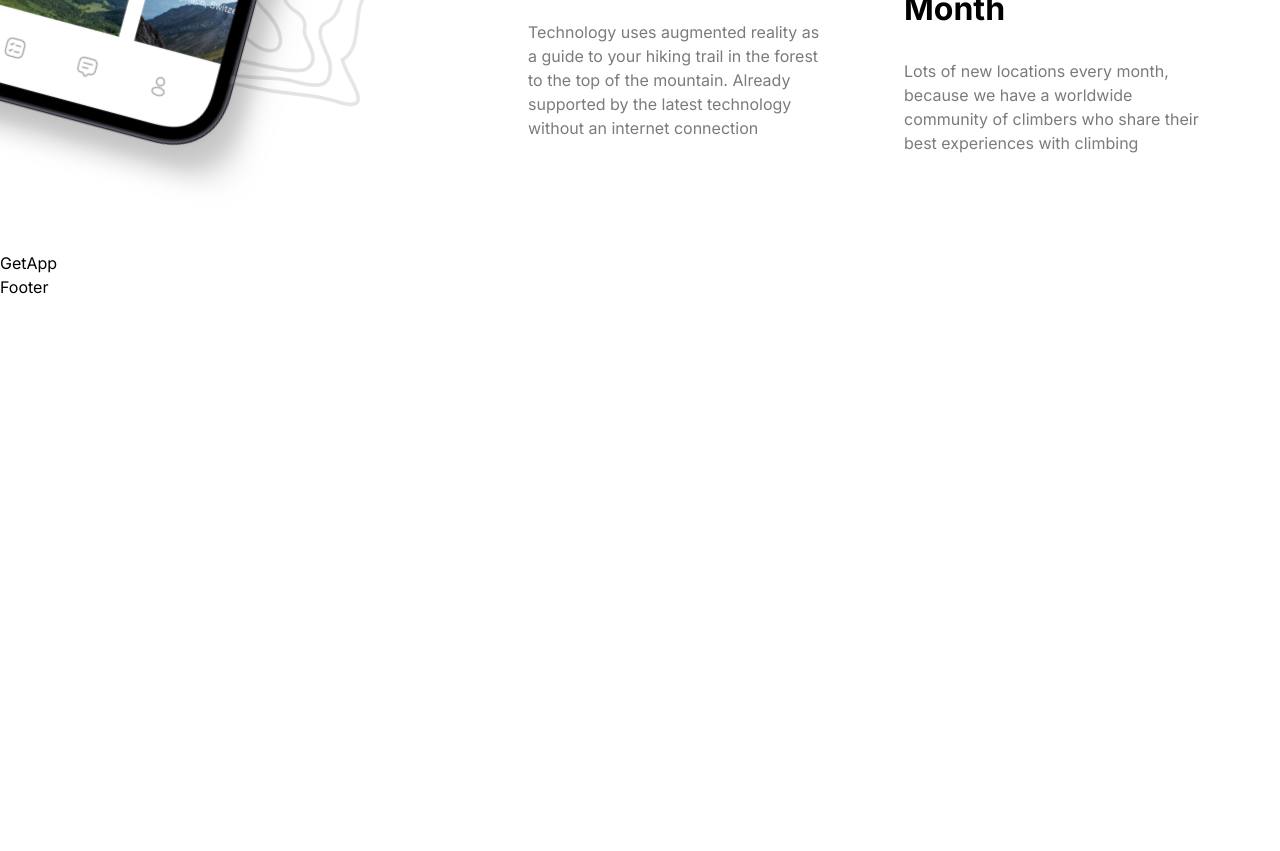
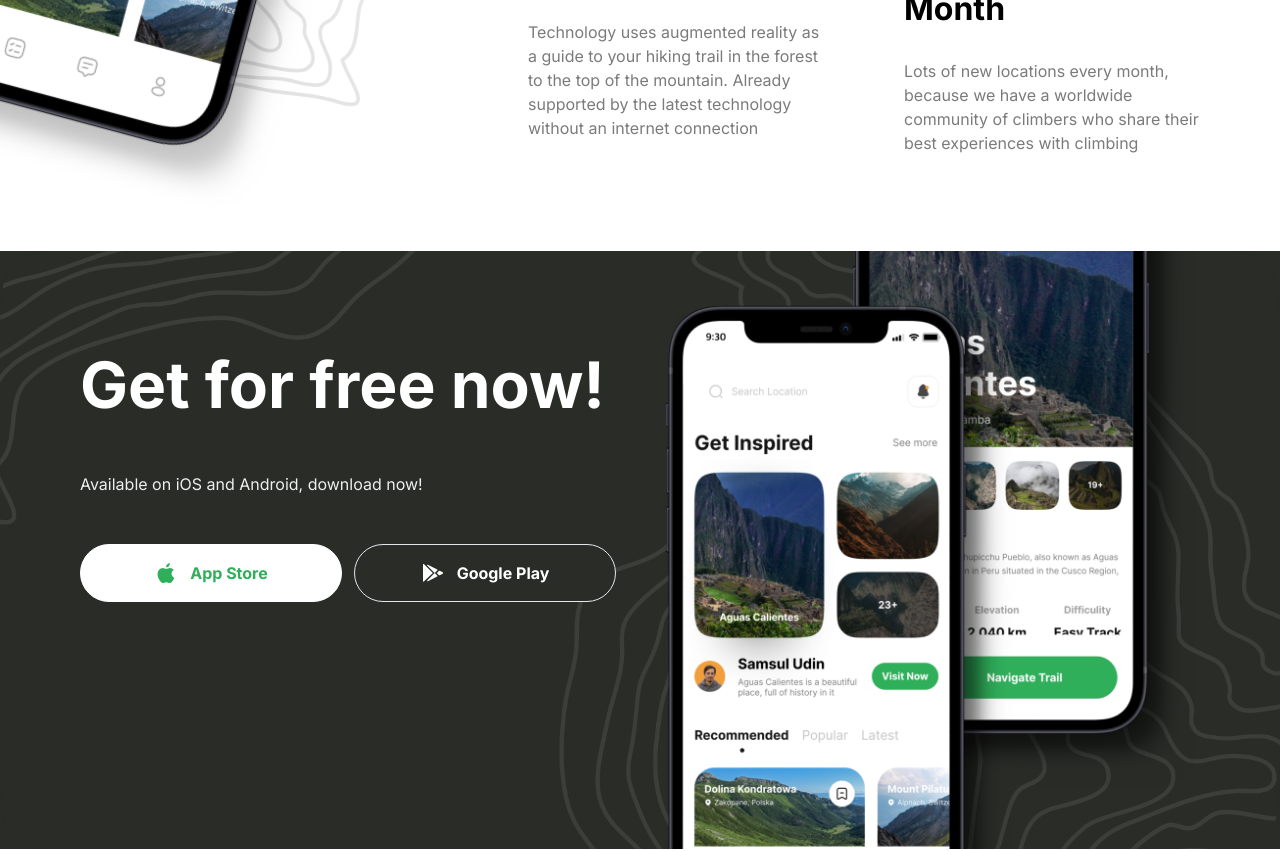
Before and after one commit to Steddyz/react-next-travel-app, a Next.js app: page / in a window 1280 px wide. Shown: the part 3460-4311 px from the top of the page. Before the commit the page ends 3759 px from the top, so only its background shows below. Built offline with nearby package versions, Linux system fonts and the light colour scheme.

Commit message:
add GetApp section

```diff
--- a/components/Button.tsx
+++ b/components/Button.tsx
@@ -6,13 +6,16 @@
   title: string;
   icon?: string;
   variant: string;
+  full?: boolean;
 };
 
-const Button = ({ type, title, icon, variant }: ButtonProps) => {
+const Button = ({ type, title, icon, variant, full }: ButtonProps) => {
   return (
     <button
       type={type}
-      className={`flexCenter gap-3 rounded-full border ${variant}`}
+      className={`flexCenter gap-3 rounded-full border ${variant} ${
+        full && "w-full"
+      }`}
     >
       {icon && <Image src={icon} alt={title} width={24} height={24} />}
       <label className="bold-16 whitespace-nowrap cursor-pointer">
--- a/components/GetApp.tsx
+++ b/components/GetApp.tsx
@@ -1,7 +1,46 @@
 import React from "react";
+import Button from "./Button";
+import Image from "next/image";
 
 const GetApp = () => {
-  return <div>GetApp</div>;
+  return (
+    <section className="flexCenter w-full flex-col pb-[100px]">
+      <div className="get-app">
+        <div className="z-20 flex w-full flex-1 flex-col items-start jusify-center gap-12">
+          <h2 className="bold-40 lg:bold-64 xl:max-[320px]">
+            Get for free now!
+          </h2>
+          <p className="regular-16 text-gray-10">
+            Available on iOS and Android, download now!
+          </p>
+          <div className="flex w-full flex-col gap-3 whitespace-nowrap xl:flex-row">
+            <Button
+              type="button"
+              title="App Store"
+              icon="/apple.svg"
+              variant="btn_white"
+              full
+            />
+            <Button
+              type="button"
+              title="Google Play"
+              icon="/android.svg"
+              variant="btn_dark_green"
+              full
+            />
+          </div>
+        </div>
+        <div className="flex flex-1 items-center justify-end">
+          <Image
+            src="/phones.png"
+            alt="download phone"
+            width={550}
+            height={870}
+          />
+        </div>
+      </div>
+    </section>
+  );
 };
 
 export default GetApp;
```
